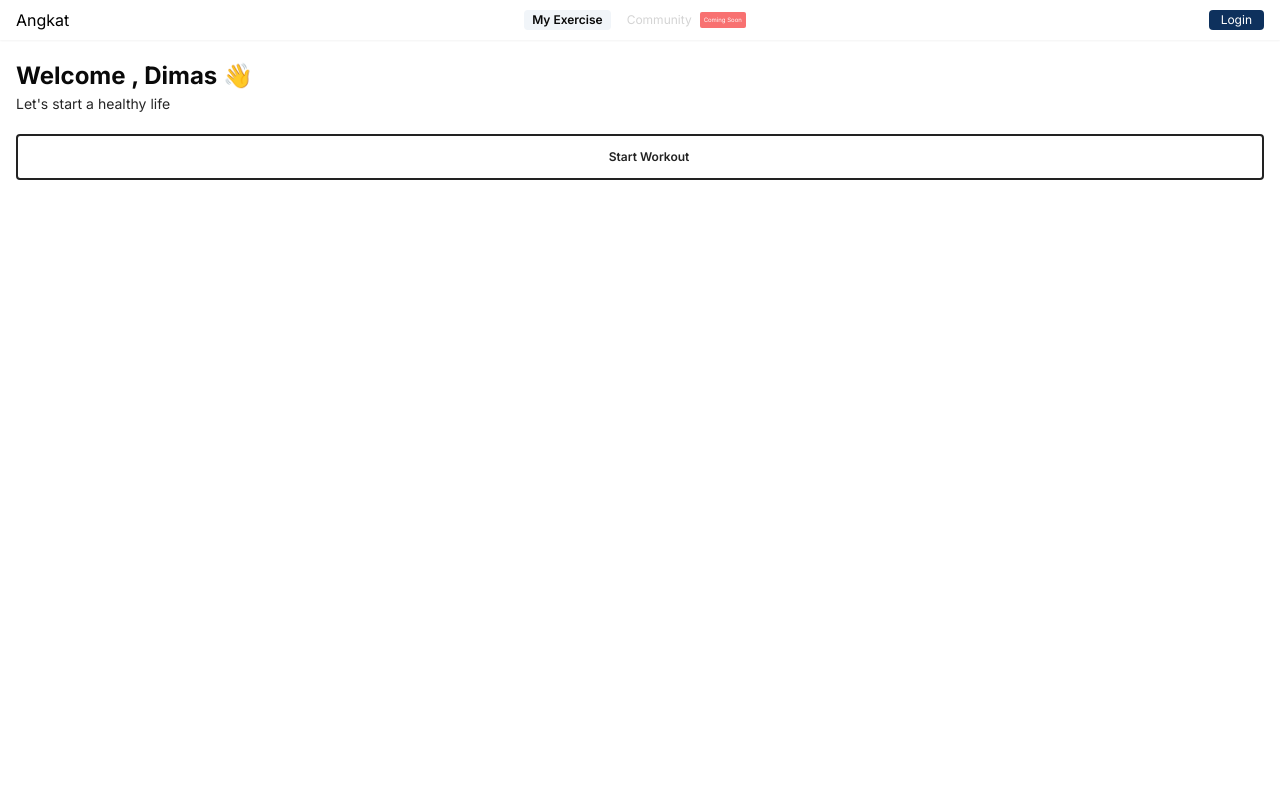
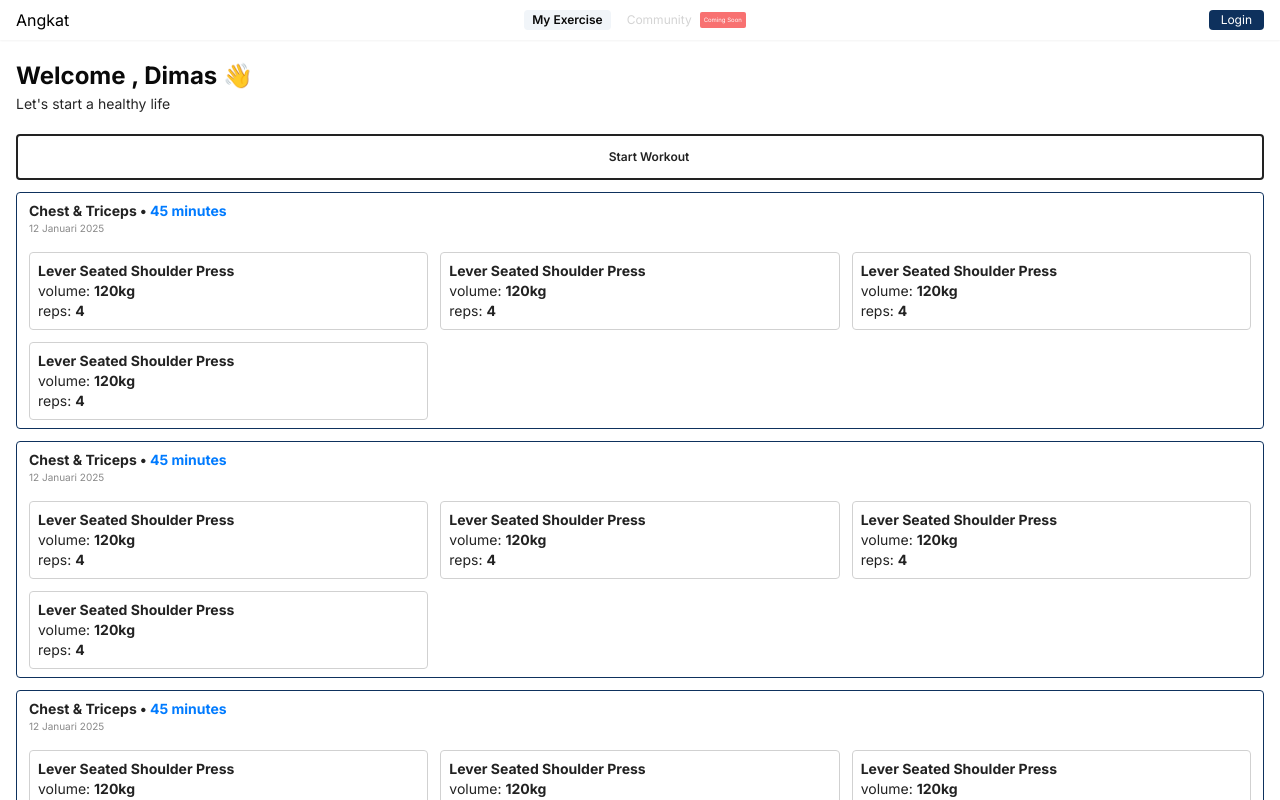
Before and after one commit to Dime07/fe-angkat, a Next.js app: page / in a window 1280 px wide. Shown: the top 800 px of the page. Built offline with nearby package versions, Linux system fonts and the light colour scheme; some icons are missing.

Commit message:
feat: create workout card

```diff
--- /dev/null
+++ b/src/app/_components/Card/WorkoutCard/index.tsx
@@ -0,0 +1,26 @@
+const WorkoutCard = () => {
+  return (
+    <div className="w-full border border-secondary-950 rounded px-3 py-2 flex flex-col gap-4">
+      {/* header */}
+      <div>
+        <p className="text-sm font-bold text-primary-950">
+          Chest & Triceps • <span className="text-secondary-700">45 minutes</span>
+        </p>
+        <p className="text-[10px] text-primary-400">12 Januari 2025</p>
+      </div>
+      {/* content */}
+      <div className="grid grid-cols-3 gap-3">
+        {Array.from({ length: 4 }).map((_, index) => (
+          <div className="border border-primary-200 p-2 rounded text-sm text-primary-950" key={index}>
+            <p className="font-bold">Lever Seated Shoulder Press</p>
+            <p>volume: <b>120kg</b></p>
+            <p>reps: <b>4</b></p>
+          </div>
+        ))}
+
+      </div>
+    </div>
+  );
+};
+
+export default WorkoutCard;
--- a/src/app/page.tsx
+++ b/src/app/page.tsx
@@ -1,6 +1,7 @@
 import Link from "next/link";
 import Button from "./_components/Button";
 import { Icon } from "@iconify/react/dist/iconify.js";
+import WorkoutCard from "./_components/Card/WorkoutCard";
 
 export default function Home() {
   return (
@@ -22,6 +23,11 @@ export default function Home() {
           Start Workout
         </Button>
       </Link>
+      <div className="space-y-3 mt-3">
+        {Array.from({ length: 5 }).map((_, i) => (
+          <WorkoutCard key={i} />
+        ))}
+      </div>
     </div>
   );
 }
```
